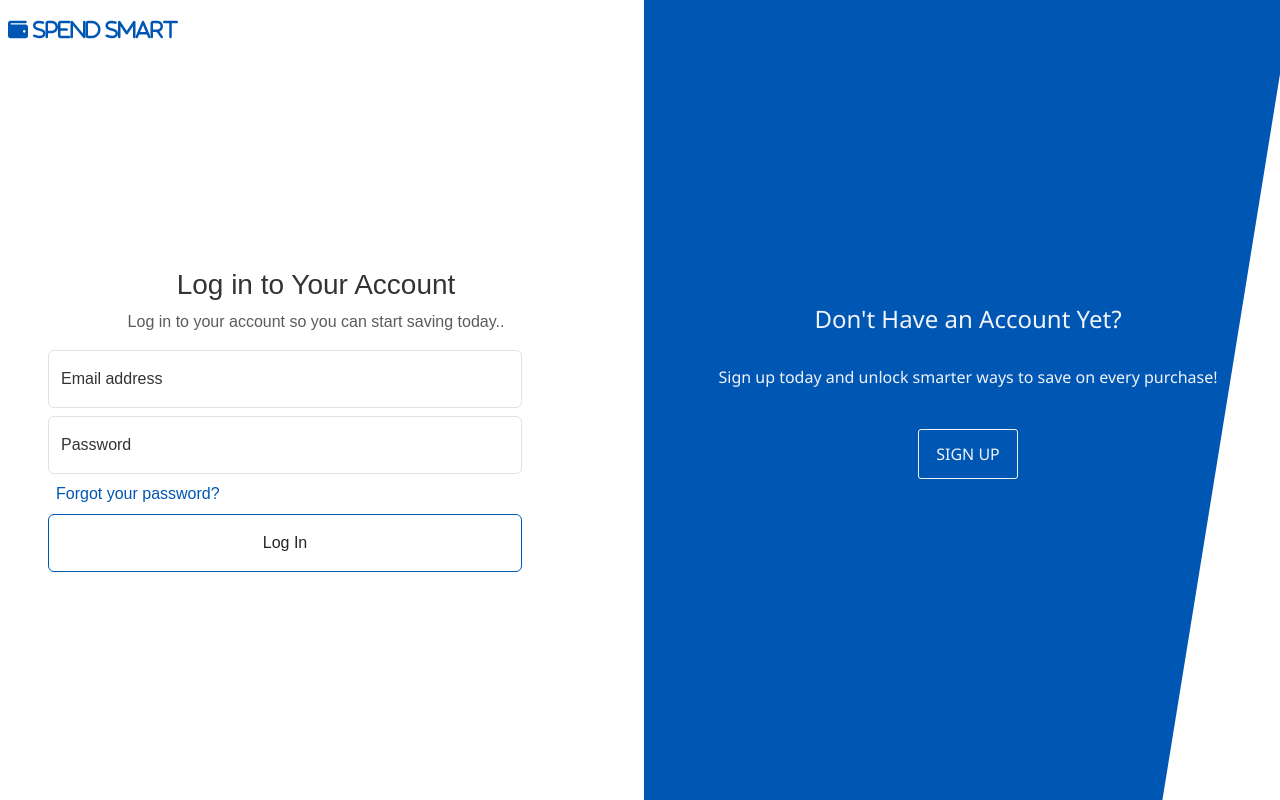
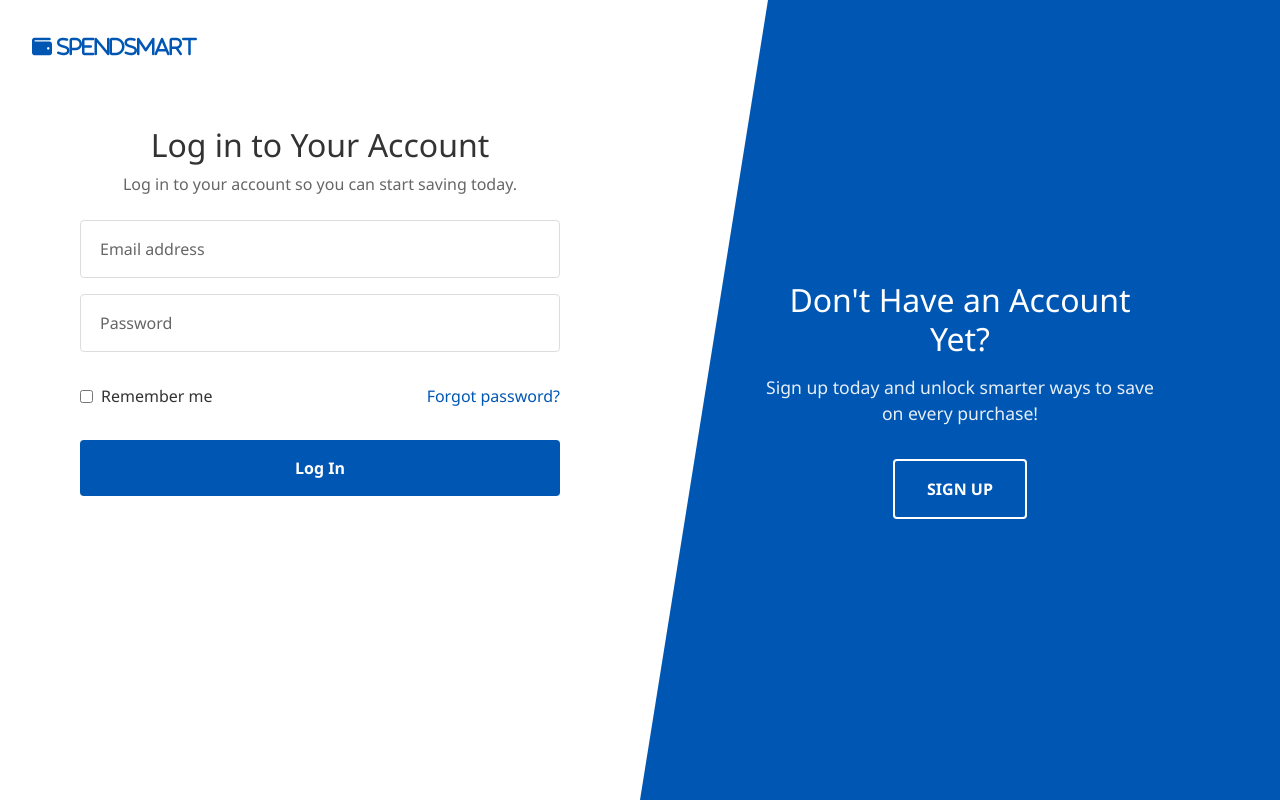
Before and after one commit to suhaib-mousa/SpendSmart.github.io, a React (Vite) app: page /login in a window 1280 px wide. Built offline with nearby package versions, Linux system fonts and the light colour scheme.

Commit message:
Update Auth Components with New Design

```diff
--- a/src/pages/Login.jsx
+++ b/src/pages/Login.jsx
@@ -5,63 +5,66 @@ import '../styles/Auth.css';
 function Login() {
   return (
     <div className="auth-container">
-      <div className="row d-flex justify-content-center align-items-center position-relative">
-        <div className="col mt-5" style={{ fontFamily: 'sans-serif', width: '50%' }}>
-          <div>
+      <div className="auth-form-side">
+        <div className="auth-logo">
           <Link to="/">
-              <i className="fa-solid fa-wallet"> Spend Smart</i>
+            <i className="fa-solid fa-wallet"> SpendSmart</i>
           </Link>
         </div>
 
-          <form>
-            <div>
-              <h3 className="h3 mb-2 fw-normal text-center">Log in to Your Account</h3>
-              <p className="mx-3 text-body-secondary text-center">
-                Log in to your account so you can start saving today..
-              </p>
+        <div className="auth-form-container">
+          <div className="auth-title">
+            <h1>Log in to Your Account</h1>
+            <p>Log in to your account so you can start saving today.</p>
           </div>
 
-            <div className="form-floating w-75 mx-5 my-2 med">
+          <form className="auth-form">
+            <div className="form-group">
               <input
                 type="email"
                 className="form-control"
-                id="floatingInput"
-                placeholder="name@example.com"
+                id="email"
+                placeholder=" "
               />
-              <label htmlFor="floatingInput">Email address</label>
+              <label className="form-label" htmlFor="email">Email address</label>
             </div>
-            <div className="form-floating w-75 mx-5 my-2 med">
+
+            <div className="form-group">
               <input
                 type="password"
                 className="form-control"
-                id="floatingPassword"
-                placeholder="Password"
+                id="password"
+                placeholder=" "
               />
-              <label htmlFor="floatingPassword">Password</label>
+              <label className="form-label" htmlFor="password">Password</label>
             </div>
-            <div className="forgot-password ms-5 ps-2 med">
-              <Link to="/forgot-password" style={{ textDecoration: 'none', color: 'var(--primary-blue)' }}>
-                Forgot your password?
+
+            <div className="auth-links">
+              <label className="remember-me">
+                <input type="checkbox" />
+                <span>Remember me</span>
+              </label>
+              <Link to="/forgot-password" className="forgot-password">
+                Forgot password?
               </Link>
             </div>
-            <button className="btn w-75 py-3 mx-5 my-2 med" type="submit">
+
+            <button type="submit" className="submit-button">
               Log In
             </button>
           </form>
         </div>
+      </div>
 
-        <div className="col blu m-0 px-2 d-flex flex-column justify-content-center align-items-center position-relative">
-          <h4 style={{ color: '#f0f3fa', textAlign: 'center' }}>Don't Have an Account Yet?</h4>
-          <br />
-          <p style={{ color: '#f0f3fa', textAlign: 'center' }} className="mx-3">
+      <div className="auth-cta-side">
+        <div className="auth-cta-content">
+          <h2 className="auth-cta-title">Don't Have an Account Yet?</h2>
+          <p className="auth-cta-text">
             Sign up today and unlock smarter ways to save on every purchase!
           </p>
-          <br />
-          <p>
           <Link to="/signup">
-              <button className="SignUp-btn">SIGN UP</button>
+            <button className="cta-button">SIGN UP</button>
           </Link>
-          </p>
         </div>
       </div>
     </div>
--- a/src/pages/Signup.jsx
+++ b/src/pages/Signup.jsx
@@ -5,96 +5,96 @@ import '../styles/Auth.css';
 function Signup() {
   return (
     <div className="auth-container">
-      <div className="row">
-        <div className="col blu m-0 px-2 d-flex flex-column justify-content-center align-items-center position-relative">
-          <Link to="/">
-            <i className="fa-solid fa-wallet" style={{ color: '#f0f3fa' }}> Spend Smart</i>
-          </Link>
-          <h4 style={{ color: '#f0f3fa', textAlign: 'center' }} className="mx-3">
-            Already Signed up?
-          </h4>
-          <br />
-          <p style={{ color: '#f0f3fa', textAlign: 'center' }} className="mx-3">
+      <div className="auth-cta-side">
+        <div className="auth-cta-content">
+          <h2 className="auth-cta-title">Already Signed up?</h2>
+          <p className="auth-cta-text">
             Log in to your account so you can access personalized discounts and savings tips
           </p>
-          <br />
-          <p>
           <Link to="/login">
-              <button className="LogIn-btn">LOG IN</button>
+            <button className="cta-button">LOG IN</button>
           </Link>
-          </p>
+        </div>
       </div>
 
-        <div className="col mt-5 me-5" style={{ fontFamily: 'sans-serif' }}>
-          <form>
-            <div>
-              <h3 className="h3 mb-2 mt-5 fw-normal text-center">Sign Up for an Account</h3>
-              <p className="mb-3 text-body-secondary text-center">
-                Join our community and start your savings journey!
-              </p>
+      <div className="auth-form-side">
+        <div className="auth-logo">
+          <Link to="/">
+            <i className="fa-solid fa-wallet"> SpendSmart</i>
+          </Link>
         </div>
-            <div className="row mb-3">
-              <div className="col">
+
+        <div className="auth-form-container">
+          <div className="auth-title">
+            <h1>Sign Up for an Account</h1>
+            <p>Join our community and start your savings journey!</p>
+          </div>
+
+          <form className="auth-form">
+            <div className="row">
+              <div className="col-6">
+                <div className="form-group">
                   <input
                     type="text"
                     className="form-control"
-                  placeholder="First name"
-                  aria-label="First name"
-                  style={{ height: '50px' }}
+                    id="firstName"
+                    placeholder=" "
                   />
+                  <label className="form-label" htmlFor="firstName">First name</label>
                 </div>
-              <div className="col">
+              </div>
+              <div className="col-6">
+                <div className="form-group">
                   <input
                     type="text"
                     className="form-control"
-                  placeholder="Last name"
-                  aria-label="Last name"
-                  style={{ height: '50px' }}
+                    id="lastName"
+                    placeholder=" "
                   />
+                  <label className="form-label" htmlFor="lastName">Last name</label>
+                </div>
               </div>
             </div>
 
-            <div className="form-floating mb-3">
+            <div className="form-group">
               <input
                 type="email"
                 className="form-control"
-                id="floatingInput"
-                placeholder="name@example.com"
+                id="email"
+                placeholder=" "
               />
-              <label htmlFor="floatingInput">Email address</label>
+              <label className="form-label" htmlFor="email">Email address</label>
             </div>
-            <div className="form-floating mb-3">
+
+            <div className="form-group">
               <input
                 type="password"
                 className="form-control"
-                id="floatingPassword"
-                placeholder="Password"
+                id="password"
+                placeholder=" "
               />
-              <label htmlFor="floatingPassword">Password</label>
+              <label className="form-label" htmlFor="password">Password</label>
             </div>
-            <div className="form-floating mb-3">
+
+            <div className="form-group">
               <input
                 type="password"
                 className="form-control"
-                id="floatingConfirmPassword"
-                placeholder="Confirm Password"
+                id="confirmPassword"
+                placeholder=" "
               />
-              <label htmlFor="floatingConfirmPassword">Confirm Password</label>
+              <label className="form-label" htmlFor="confirmPassword">Confirm Password</label>
             </div>
 
-            <div className="form-check text-start my-3">
-              <input
-                className="form-check-input"
-                type="checkbox"
-                value="remember-me"
-                id="flexCheckDefault"
-              />
-              <label className="form-check-label" htmlFor="flexCheckDefault">
-                Remember me
+            <div className="auth-links">
+              <label className="remember-me">
+                <input type="checkbox" />
+                <span>Remember me</span>
               </label>
             </div>
-            <button className="btn w-100 py-3" type="submit">
-              Sign up
+
+            <button type="submit" className="submit-button">
+              Sign Up
             </button>
           </form>
         </div>
--- a/src/styles/Auth.css
+++ b/src/styles/Auth.css
@@ -1,3 +1,4 @@
+/* Base styles */
 :root {
   --primary-blue: #0056b3;
   --secondary-blue: #007bff;
@@ -7,64 +8,214 @@
 }
 
 .auth-container {
-  max-width: 100vw;
-  max-height: 100vh;
+  width: 100vw;
+  height: 100vh;
+  display: flex;
   overflow: hidden;
 }
 
-.blu {
-  background: var(--primary-blue);
-  clip-path: polygon(0 0, 100% 0, 100% 100%, 15% 100%);
-  height: 100vh;
+/* Left side - Form */
+.auth-form-side {
   width: 50%;
+  padding: 2rem;
+  display: flex;
+  flex-direction: column;
+  animation: slideInLeft 0.5s ease-out;
 }
 
-.fa-wallet {
-  color: var(--primary-blue);
-  font-size: 20px;
-  position: absolute;
-  top: 20px;
-  left: 20px;
+.auth-logo {
+  margin-bottom: 4rem;
 }
 
-.SignUp-btn,
-.LogIn-btn {
-  background-color: var(--primary-blue);
-  border: 1px solid #f0f3fa;
-  color: #f0f3fa;
-  width: 100px;
-  height: 50px;
-  border-radius: 3px;
+.auth-logo a {
+  text-decoration: none;
+  color: var(--primary-blue);
+  font-size: 1.25rem;
+  font-weight: 600;
 }
 
-.SignUp-btn:hover,
-.LogIn-btn:hover {
-  color: var(--light-blue);
-  border: 1px solid var(--secondary-blue);
+.auth-form-container {
+  max-width: 480px;
+  margin: 0 auto;
+  width: 100%;
 }
 
-.btn:hover {
-  color: var(--light-blue);
-  background-color: var(--primary-blue);
+.auth-title {
+  text-align: center;
+  margin-bottom: 1.5rem;
 }
 
-.btn {
+.auth-title h1 {
+  font-size: 2rem;
+  color: #333;
+  margin-bottom: 0.5rem;
+}
+
+.auth-title p {
+  color: #666;
+}
+
+.auth-form {
+  display: flex;
+  flex-direction: column;
+  gap: 1rem;
+}
+
+.form-group {
+  position: relative;
+}
+
+.form-control {
+  width: 100%;
+  padding: 1rem;
+  border: 1px solid #ddd;
+  border-radius: 4px;
+  font-size: 1rem;
+  transition: border-color 0.2s;
+}
+
+.form-control:focus {
   border-color: var(--primary-blue);
   outline: none;
 }
 
-@media (max-width: 576px) {
-  .med {
-    margin-left: 0.9rem !important;
+.form-label {
+  position: absolute;
+  left: 1rem;
+  top: 50%;
+  transform: translateY(-50%);
+  background: white;
+  padding: 0 0.25rem;
+  color: #666;
+  transition: all 0.2s;
+  pointer-events: none;
+}
+
+.form-control:focus + .form-label,
+.form-control:not(:placeholder-shown) + .form-label {
+  top: 0;
+  font-size: 0.875rem;
+  color: var(--primary-blue);
+}
+
+.auth-links {
+  display: flex;
+  justify-content: space-between;
+  align-items: center;
+  margin: 1rem 0;
+}
+
+.remember-me {
+  display: flex;
+  align-items: center;
+  gap: 0.5rem;
+}
+
+.forgot-password {
+  color: var(--primary-blue);
+  text-decoration: none;
+}
+
+.submit-button {
+  width: 100%;
+  padding: 1rem;
+  background: var(--primary-blue);
+  color: white;
+  border: none;
+  border-radius: 4px;
+  font-size: 1rem;
+  font-weight: 600;
+  cursor: pointer;
+  transition: background-color 0.2s;
+}
+
+.submit-button:hover {
+  background: var(--dark-blue);
+}
+
+/* Right side - CTA */
+.auth-cta-side {
+  width: 50%;
+  background: var(--primary-blue);
+  clip-path: polygon(20% 0, 100% 0, 100% 100%, 0% 100%);
+  display: flex;
+  flex-direction: column;
+  justify-content: center;
+  align-items: center;
+  color: white;
+  padding: 2rem;
+  text-align: center;
+  animation: slideInRight 0.5s ease-out;
+}
+
+.auth-cta-content {
+  max-width: 400px;
+}
+
+.auth-cta-title {
+  font-size: 2rem;
+  margin-bottom: 1rem;
+}
+
+.auth-cta-text {
+  margin-bottom: 2rem;
+  font-size: 1.1rem;
+  opacity: 0.9;
+}
+
+.cta-button {
+  padding: 1rem 2rem;
+  background: transparent;
+  border: 2px solid white;
+  color: white;
+  font-size: 1rem;
+  font-weight: 600;
+  border-radius: 4px;
+  cursor: pointer;
+  transition: all 0.2s;
+}
+
+.cta-button:hover {
+  background: white;
+  color: var(--primary-blue);
+}
+
+/* Animations */
+@keyframes slideInLeft {
+  from {
+    transform: translateX(-100%);
+    opacity: 0;
+  }
+  to {
+    transform: translateX(0);
+    opacity: 1;
   }
 }
 
-/* Signup specific styles */
-.auth-container .row .blu {
-  clip-path: polygon(0 0, 100% 0, 80% 100%, 0% 100%);
-  width: 100vw;
+@keyframes slideInRight {
+  from {
+    transform: translateX(100%);
+    opacity: 0;
+  }
+  to {
+    transform: translateX(0);
+    opacity: 1;
+  }
 }
 
-.auth-container .row .blu .fa-wallet {
-  color: #f0f3fa;
+/* Responsive */
+@media (max-width: 768px) {
+  .auth-container {
+    flex-direction: column;
+  }
+
+  .auth-form-side,
+  .auth-cta-side {
+    width: 100%;
+  }
+
+  .auth-cta-side {
+    clip-path: polygon(0 0, 100% 0, 100% 100%, 0 100%);
+    padding: 3rem 1rem;
+  }
 }
```
Lines whose indentation alone changed are shown as unchanged.
